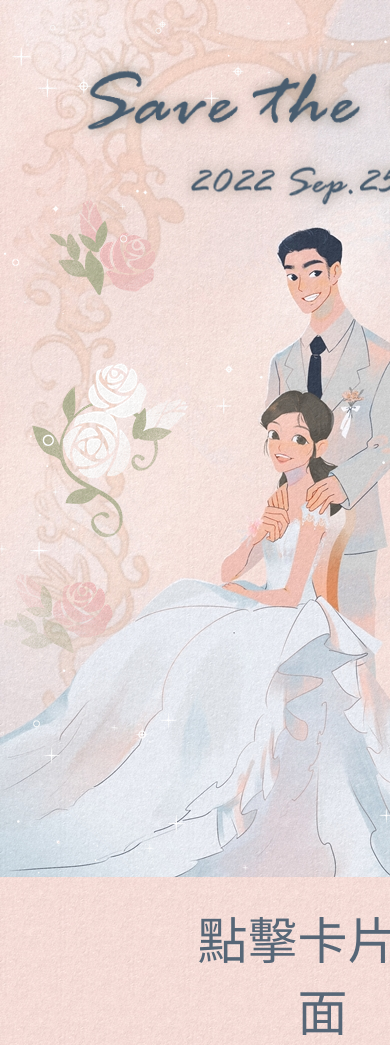
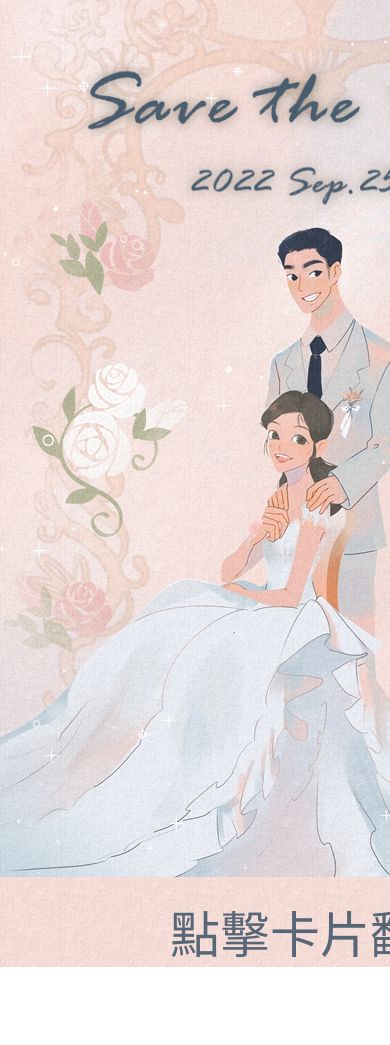
Before and after one commit to Zomeraphy/FrankXAmy_Invitation, a plain HTML site: page index.html in a window 390 px wide. Shown: the top 1045 px of the page. After the commit the page ends 967 px from the top, so only its background shows below. Drawn offline with Linux system fonts and the light colour scheme; a web font is replaced by a local one.

Commit message:
Update Invitation_View.css

```diff
--- a/Invitation_View.css
+++ b/Invitation_View.css
@@ -33,8 +33,8 @@ body{
   .tip {
     position: absolute;
     top: 890px;
-    left: 180px;
-    right: -75px;
+    left: 150px;
+    right: -100px;
     font-size: 50px;
   }
 }
```
